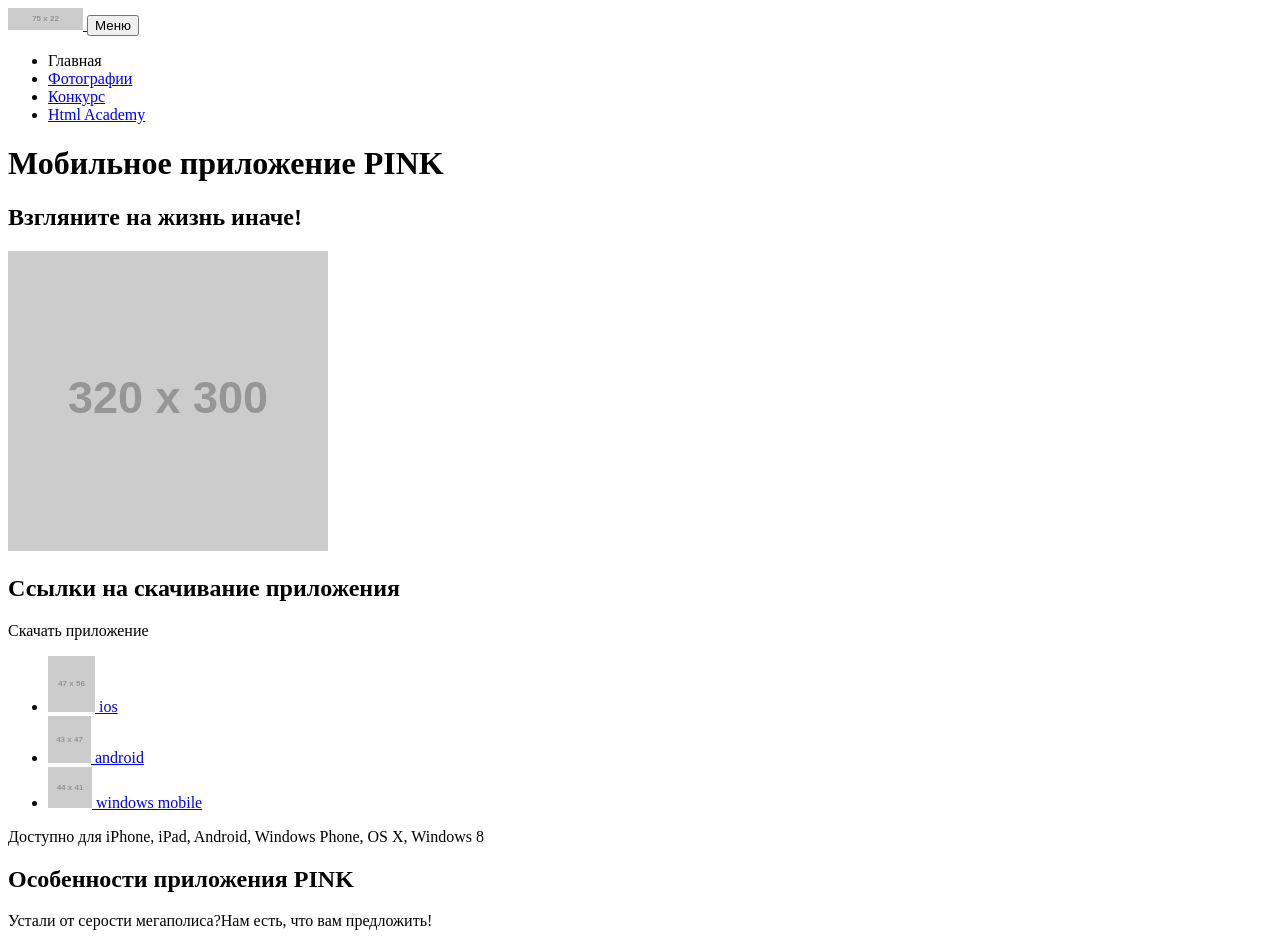
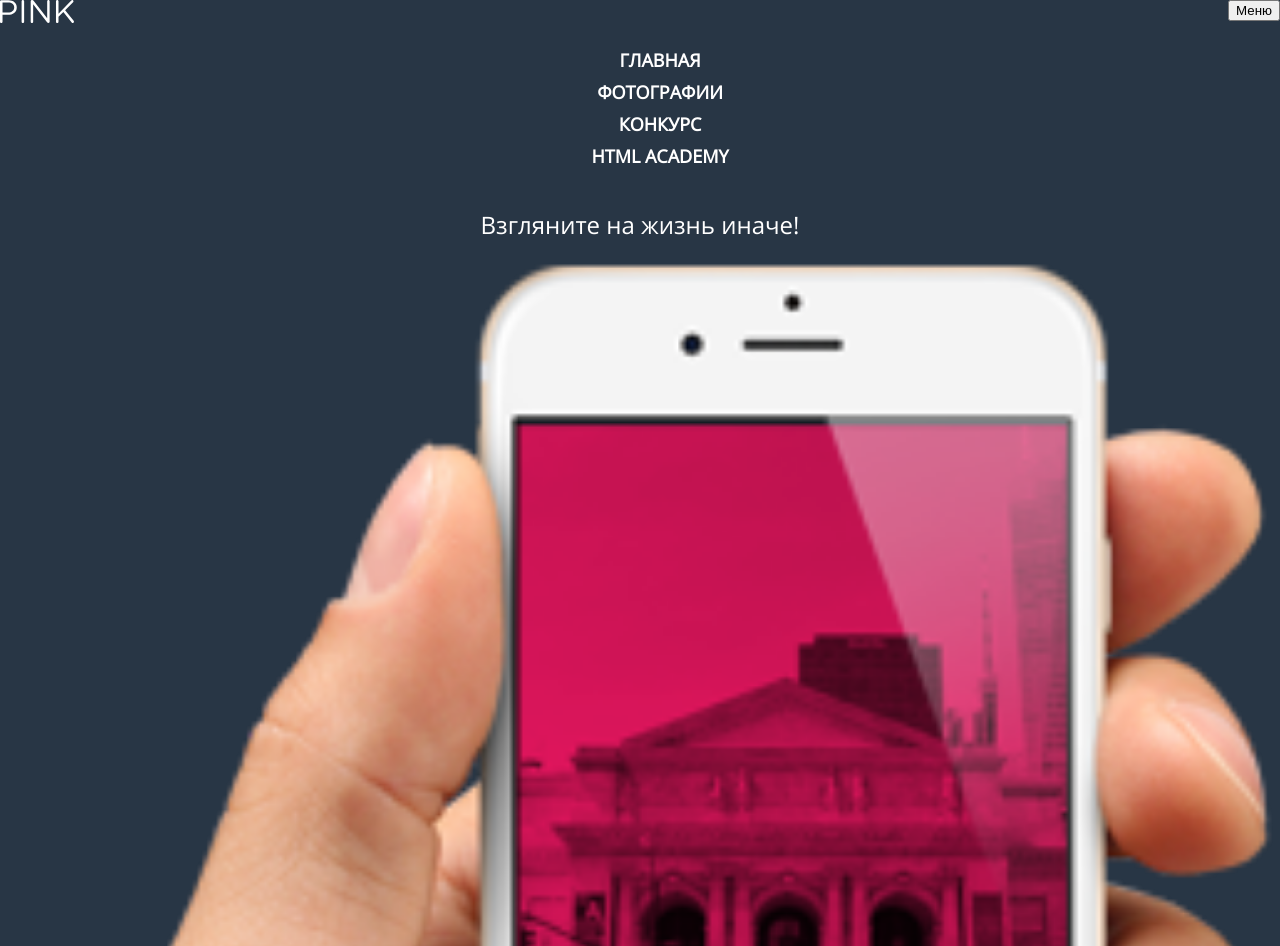
Before and after one commit to SirGonduras/1179733-pink-19, a website: page source/index.html in a window 1280 px wide. Shown: the top 946 px of the page. Drawn offline with nearby package versions, Linux system fonts and the light colour scheme; files that its build step writes are made by us from their sources; placeholder pictures from the web are drawn by us.

Commit message:
1st steps scss

```diff
--- a/source/index.html
+++ b/source/index.html
@@ -4,12 +4,14 @@
 <head>
     <meta charset="utf-8">
     <title>HTML Academy: Пинк</title>
+    <link rel="stylesheet" href="css/style.css">
+
 </head>
 
 <body>
     <header class="main-nav">
         <a href="index.html" class="main-nav__link main-nav__link--logo">
-            <img src="https://via.placeholder.com/75x22" alt="Логотип Pink" class="main-nav__logo">
+            <img src="img/logo-pink-white-mobile.svg" alt="Логотип Pink" class="main-nav__logo">
         </a>
         <button class="main-nav__toggle" type="button">Меню</button>
         <ul class="main-nav__list">
@@ -23,7 +25,7 @@
         <h1 class="visually-hidden">Мобильное приложение PINK</h1>
         <section class="promo">
             <h2 class="promo__title">Взгляните на жизнь иначе!</h2>
-            <img class="promo__bgr-image" src="https://via.placeholder.com/320x300" alt="Смартфон с приложением pink">
+            <img class="promo__bgr-image" src="img/iphone-hand-mobile@1x.png" alt="Смартфон с приложением pink">
         </section>
         <section class="download">
             <h2 class="visually-hidden">Ссылки на скачивание приложения</h2>
--- /dev/null
+++ b/source/sass/blocks/download.scss
@@ -0,0 +1,22 @@
+.download{display: flex;
+  flex-direction: column;
+  background-color: #1d2631;
+  color: white;
+  padding: 20px 45px;
+}
+.download__btn {
+  display: block;
+  border: solid 3px white;
+}
+.download__list{
+  color: inherit;
+  list-style: none;
+  display: flex;
+
+}
+.download__item{
+  color: inherit;
+}
+.download__link{
+  color: inherit;
+}
--- /dev/null
+++ b/source/sass/blocks/features.scss
@@ -0,0 +1,25 @@
+.features{
+  padding: 46px 34px 0 34px;
+}
+.features__title{
+  padding: 0 60px;
+  font-size: 24px;
+  font-weight: 300;
+  font-stretch: normal;
+  font-style: normal;
+  line-height: normal;
+  letter-spacing: normal;
+  text-align: center;
+  color: #283645;
+}
+.features__list{
+  list-style: none;
+  font-size: 14px;
+  font-weight: normal;
+  font-stretch: normal;
+  font-style: normal;
+  line-height: 1.71;
+  letter-spacing: normal;
+  text-align: center;
+  color: #283645;
+}
--- /dev/null
+++ b/source/sass/blocks/main-nav.scss
@@ -0,0 +1,29 @@
+.main-nav{
+  color: $header-color;
+  background-color: $header-bgr-color;
+  display: flex;
+  flex-direction: column;
+  position: relative;
+}
+.main-nav__list{
+
+  list-style: none;
+}
+.main-nav__toggle{
+  position: absolute;
+  right: 0;
+}
+.main-nav__item{
+  display: block;
+  text-transform: uppercase;
+  font-size: 18px;
+  font-weight: bold;
+  font-stretch: normal;
+  font-style: normal;
+  line-height: 1.78;
+  letter-spacing: normal;
+  text-align: center;
+}
+.main-nav__item a{
+  color: $header-item-color;
+}
--- /dev/null
+++ b/source/sass/blocks/promo.scss
@@ -0,0 +1,16 @@
+.promo{
+  display: flex;
+  flex-direction: column;
+  background-image: url(..\img\bg-back-mobile@1x.jpg) ;
+  background-color: #283645;
+}
+.promo__title{
+  font-size: 24px;
+  font-weight: 300;
+  font-stretch: normal;
+  font-style: normal;
+  line-height: normal;
+  letter-spacing: normal;
+  text-align: center;
+  color: white;
+}
--- /dev/null
+++ b/source/sass/blocks/user-gallery.scss
@@ -0,0 +1,27 @@
+.user-gallery__title{
+  padding: 50px 40px;
+  font-size: 14px;
+  font-weight: normal;
+  font-stretch: normal;
+  font-style: normal;
+  line-height: 2.14;
+  letter-spacing: normal;
+  text-align: center;
+}
+.user-gallery__list{
+  list-style: none;
+  font-size: 14px;
+  font-weight: normal;
+  font-stretch: normal;
+  font-style: normal;
+  line-height: 1.71;
+  letter-spacing: normal;
+  text-align: left;
+}
+.user-post{
+  margin: 20px;
+  background-color: $gray-bgr;
+}
+.user-post__container{
+  padding: 25px 17px;
+}
--- /dev/null
+++ b/source/sass/colors.scss
@@ -0,0 +1,4 @@
+$header-color: #ffffff;
+$header-bgr-color:#283645;
+$header-item-color: #ffffff;
+$gray-bgr: #f2f2f2;
--- /dev/null
+++ b/source/sass/style.scss
@@ -0,0 +1,25 @@
+@font-face {
+  font-family: "opensans";
+  src: url("../fonts/opensans.woff2") format("woff2"),
+       url("../fonts/opensans.woff") format("woff");
+}
+body { margin: 0;
+  font-family: "opensans", "Arial", sans-serif;
+}
+img { max-width: 100% }
+a { text-decoration: none }
+
+// .feedback { color: black }
+// .feedback ul { list-style: none }
+// .feedback p { margin-bottom: 0 }
+
+html { box-sizing: border-box; }
+*, *::before, *::after { box-sizing: inherit; }
+
+@import "colors.scss";
+@import "blocks/main-nav.scss";
+@import "visually-hidden.scss";
+@import "blocks/promo.scss";
+@import "blocks/download.scss";
+@import "blocks/features.scss";
+@import "blocks/user-gallery.scss";
--- /dev/null
+++ b/source/sass/visually-hidden.scss
@@ -0,0 +1,11 @@
+.visually-hidden{
+position: absolute;
+width: 1px;
+height: 1px;
+margin: -1px;
+padding: 0;
+border: 0;
+white-space: nowrap;
+clip-path: inset(100%);
+clip: rect(0 0 0 0);
+overflow: hidden;}
```
Also changed, not shown: source/form.html (+1 -0 lines), source/photo.html (+3 -2 lines).
